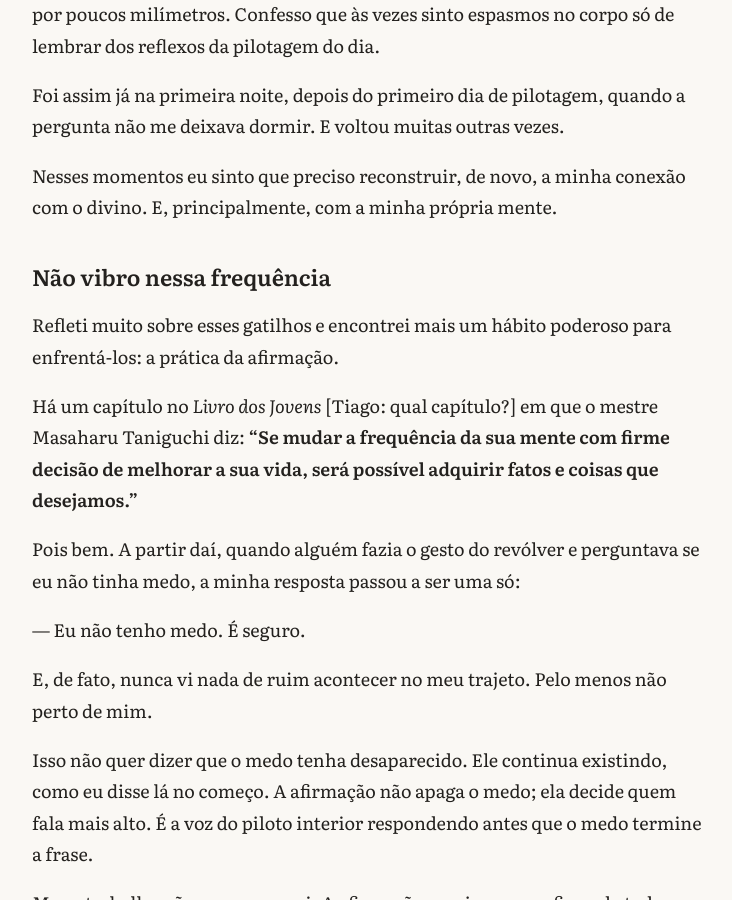
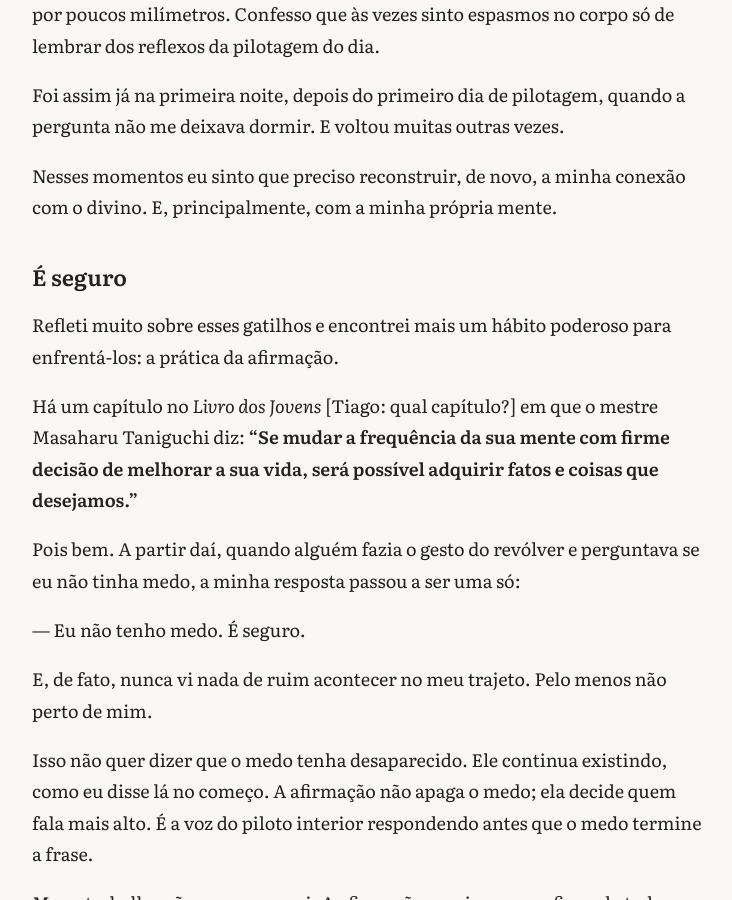
Before and after one commit to thifacco/livro-o-piloto-interior, a Jekyll site: the page built from capitulos/03-anatomia-do-medo.md, in a window 1280 px wide and 900 px high, scrolled down 3337 px. Shown: the whole window, without its empty margins (272-1004 px from the left). Built offline with Jekyll 4.4.1, drawn with Linux system fonts in a browser that asks for light colours; our own code applies the rules of GitHub Pages for plain Markdown files.

Commit message:
Capítulo 3: subtítulo "É seguro"
Co-Authored-By: Claude Opus 5.5 <noreply@anthropic.com>
Claude-Session: https://claude.ai/code/session_0175Wu2wrrnq6PtWR8b9RpEb

```diff
--- a/capitulos/03-anatomia-do-medo.md
+++ b/capitulos/03-anatomia-do-medo.md
@@ -74,7 +74,7 @@ Foi assim já na primeira noite, depois do primeiro dia de pilotagem, quando a p
 
 Nesses momentos eu sinto que preciso reconstruir, de novo, a minha conexão com o divino. E, principalmente, com a minha própria mente.
 
-## Não vibro nessa frequência
+## É seguro
 
 Refleti muito sobre esses gatilhos e encontrei mais um hábito poderoso para enfrentá-los: a prática da afirmação.
 
```
